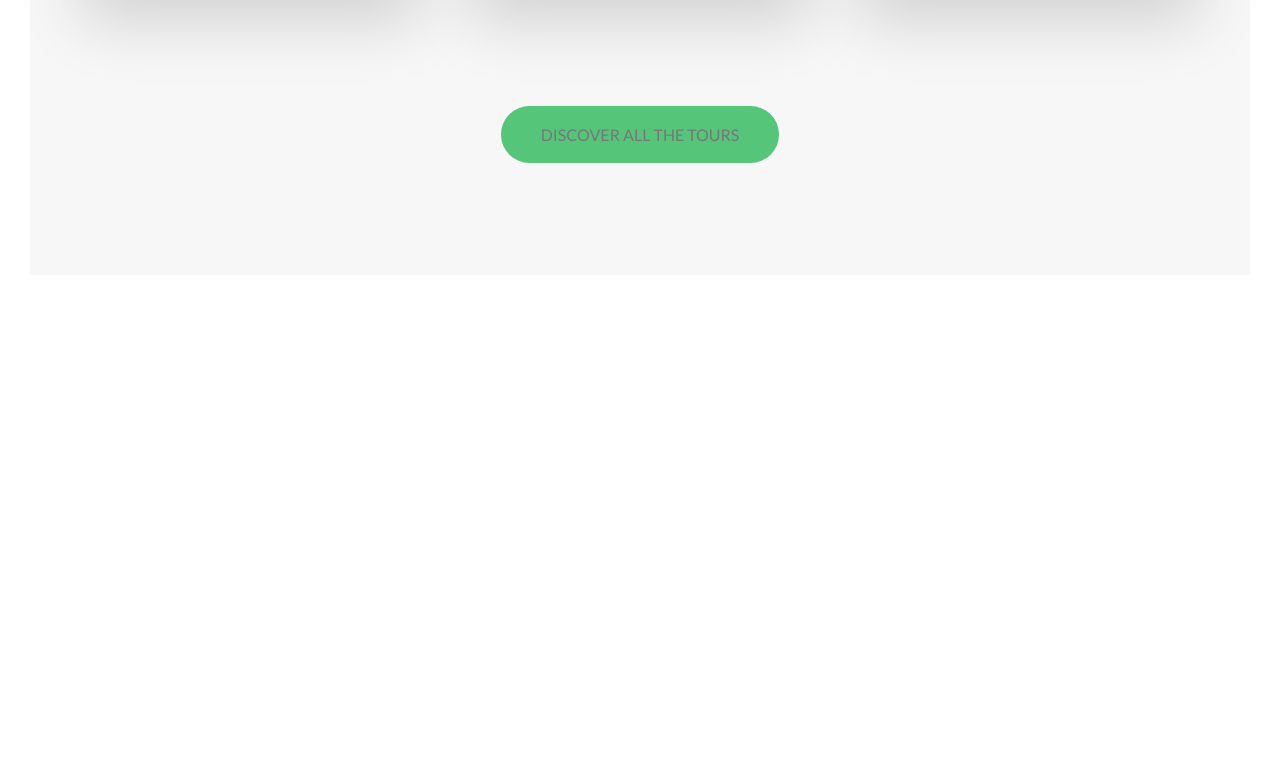
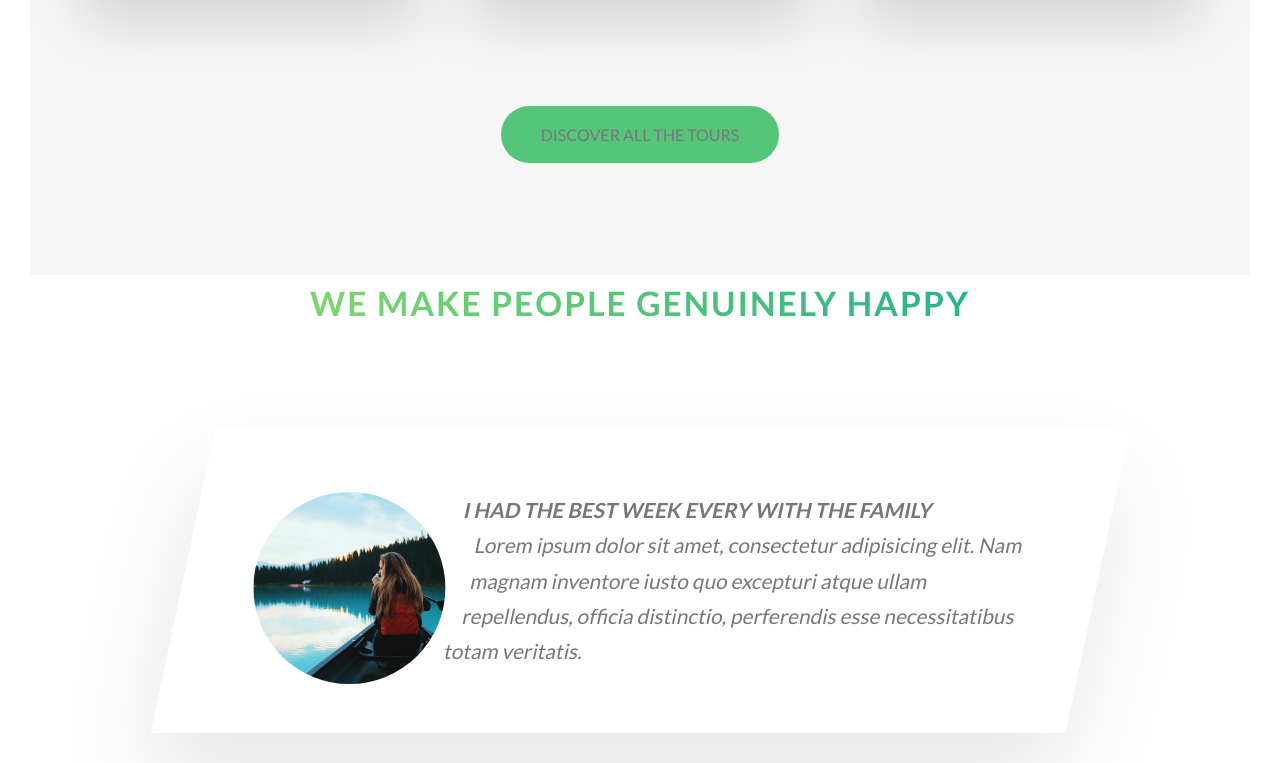
Before and after one commit to shashankrk46/html-css, a website: page outdoors/index.html in a window 1280 px wide. Shown: the part 2987-3750 px from the top of the page. Before the commit the page ends 3292 px from the top, so only its background shows below. Drawn offline with Linux system fonts and the light colour scheme.

Commit message:
added review section

```diff
--- a/outdoors/index.html
+++ b/outdoors/index.html
@@ -203,6 +203,28 @@
       </div>
 
     </section>
+
+    <scetion class="section-stories">
+      <div class="u-center-text u-margin-bottom-large">
+        <h2 class="heading-secondary">
+          We make people genuinely happy
+        </h2>
+      </div>
+      <div class="compartment-3">
+        <div class="story">
+          <figure class="story__shape">
+            <img src="img/nat-8.jpg" alt="person on atour" class="story__img">
+          </figure>
+          <div class="storu__text">
+            <h3 class="heading-tertiary">I had the best week every with the family</h3>
+            <p>Lorem ipsum dolor sit amet, consectetur adipisicing elit. Nam magnam inventore iusto quo excepturi atque
+              ullam repellendus, officia distinctio, perferendis esse necessitatibus totam veritatis.
+
+            </p>
+          </div>
+        </div>
+      </div>
+    </scetion>
   </main>
 
 </body>
--- /dev/null
+++ b/outdoors/sass/components/_story.scss
@@ -0,0 +1,34 @@
+.story{
+  width: 75%;
+  margin: 0 auto;
+  box-shadow: 0 3rem 6rem rgba($color-black,.1);
+  background-color: $color-white;
+  border-radius: 3px;
+  padding: 4rem;
+  padding-left: 6rem;
+  font-size:$default-font-size;
+  transform: skewX(-12deg);
+
+
+ &__shape{
+    width: 12rem;
+    height: 12rem;
+
+    float: left;
+
+    -webkit-shape-outside: circle(50% at 50% 50%);
+    shape-outside: circle(50% at 50% 50%);
+    -webkit-clip-path:circle(50% at 50% 50%) ;
+    clip-path:circle(50% at 50% 50%) ;
+    transform: translateX(-1.5rem) skewX(12deg);;
+  }
+
+  &__img{
+    height: 100%;
+
+  }
+  &__text{
+    height: 100%;
+
+  }
+}
--- a/outdoors/sass/main.scss
+++ b/outdoors/sass/main.scss
@@ -12,6 +12,7 @@
 @import "components/compositions";
 @import"components/feature-box";
 @import"components/card";
+@import"components/story";
 @import "layout/header";
 
 @import "layout/grid";
--- a/outdoors/sass/pages/_home.scss
+++ b/outdoors/sass/pages/_home.scss
@@ -27,3 +27,10 @@
   margin-top: -20vh;
 
 }
+.section-stories{
+  background-color:$color-grey-light-1;
+  padding:13rem 0 ;
+
+  // margin-top: -10vh;
+
+}
```
Also changed, not shown: outdoors/css/style.css.
